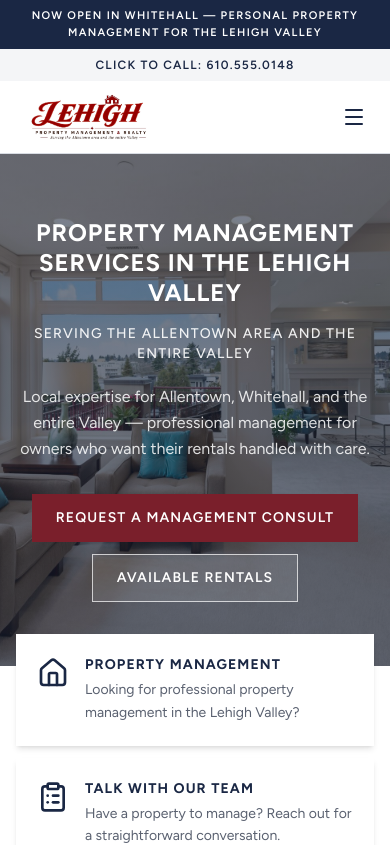
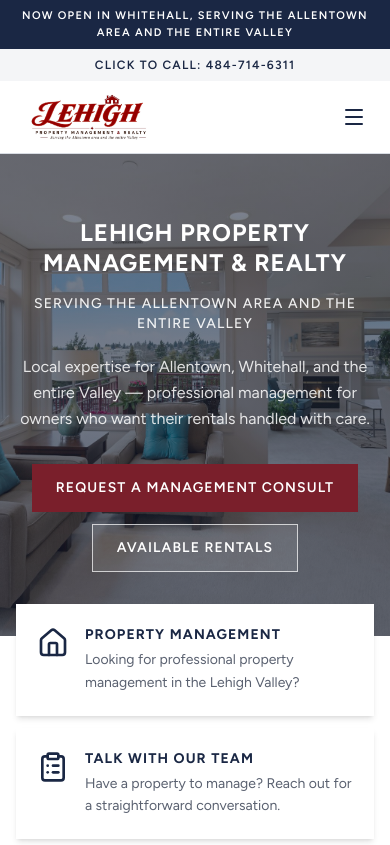
Before and after one commit to Lehighpmr/lehighpmr.com, a Next.js app: page / in a window 390 px wide. Shown: the top 845 px of the page. Built offline with nearby package versions, Linux system fonts and the light colour scheme.

Commit message:
Update hero, banner, and click-to-call for launch prep
Set hero to Lehigh Property Management & Realty, refresh the
Whitehall announcement, and switch site-wide phone to 484-714-6311.

Co-authored-by: fadirazzouk85 <fadirazzouk85@gmail.com>

```diff
--- a/src/content/site.ts
+++ b/src/content/site.ts
@@ -10,8 +10,8 @@ export const site = {
   person: "",
   tagline: "Serving the Allentown area and the entire Valley",
   announcement:
-    "Now open in Whitehall — personal property management for the Lehigh Valley",
-  heroHeadline: "Property management services in the Lehigh Valley",
+    "Now open in Whitehall, serving the Allentown area and the entire Valley",
+  heroHeadline: "Lehigh Property Management & Realty",
   heroSupport:
     "Local expertise for Allentown, Whitehall, and the entire Valley — professional management for owners who want their rentals handled with care.",
   address: {
@@ -108,8 +108,8 @@ export const site = {
   },
   contact: {
     email: "hello@lehighpm.example",
-    phone: "(610) 555-0148",
-    phoneDisplay: "610.555.0148",
+    phone: "(484) 714-6311",
+    phoneDisplay: "484-714-6311",
   },
   nav: [
     { href: "/", label: "Home" },
```
Also changed, not shown: 1 other file (tests, documents, lock files or other folders).
